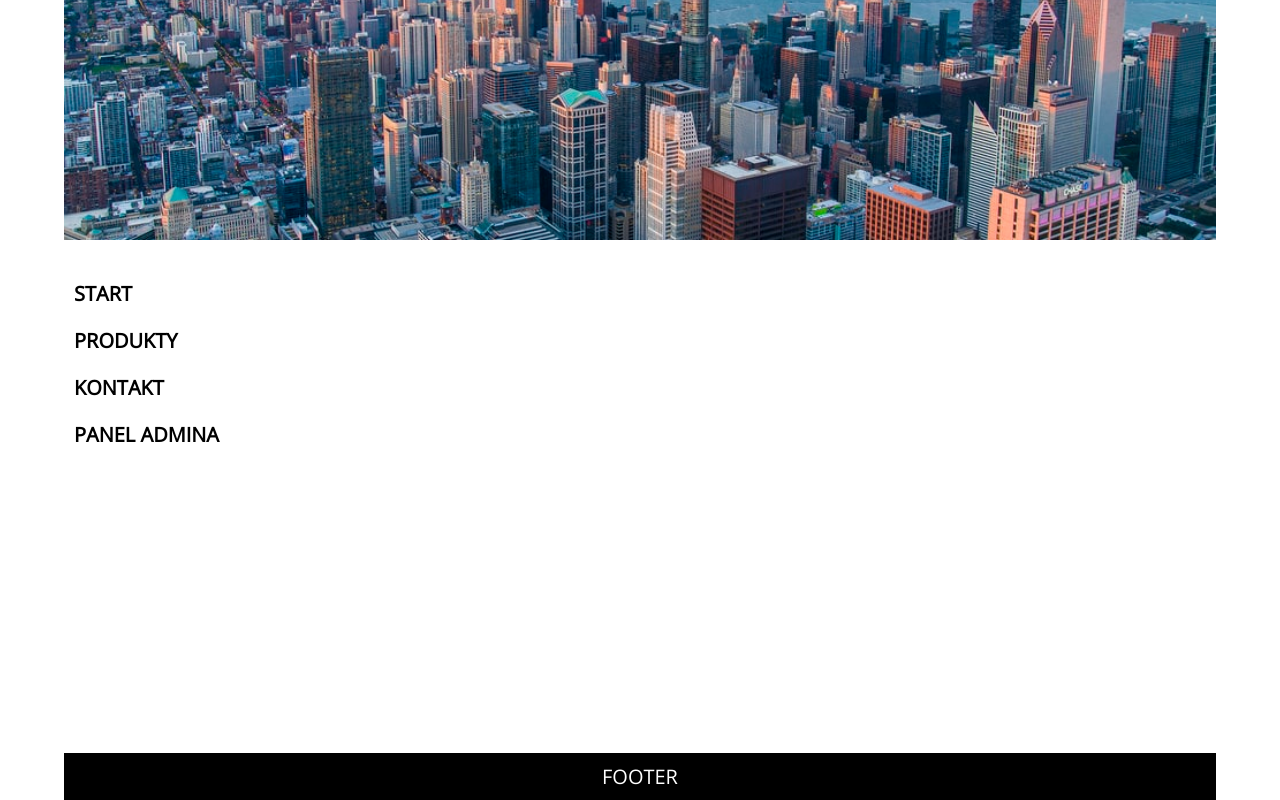
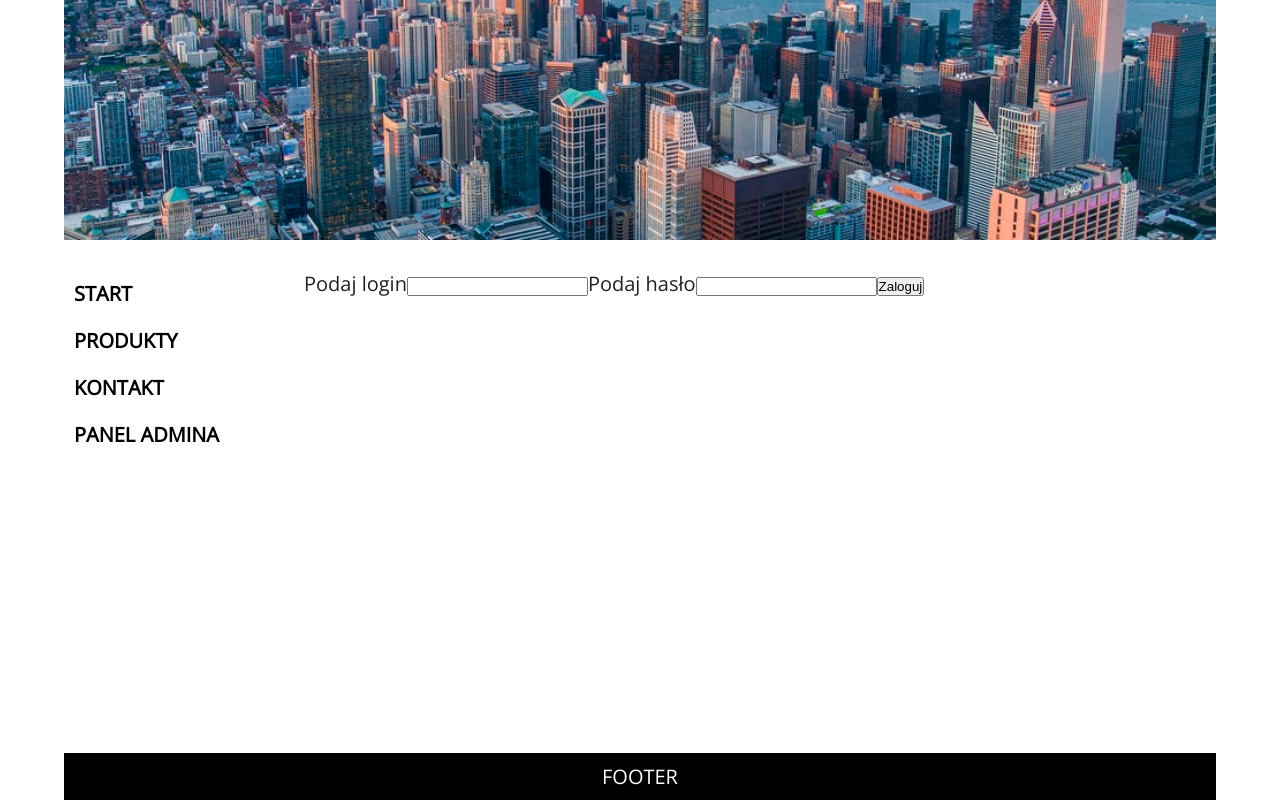
Before and after one commit to Rudimusprime/second-project-with-router, a React (Create React App) app: page /login in a window 1280 px wide. Built offline with nearby package versions, Linux system fonts and the light colour scheme.

Commit message:
Little fixes and don AdminPage with redirect

```diff
--- a/src/layouts/Page.js
+++ b/src/layouts/Page.js
@@ -1,26 +1,30 @@
 import React from 'react';
-import {Route} from 'react-router-dom';
+import {Route, Switch} from 'react-router-dom';
 
 import HomePage from "../pages/HomePage";
 import ProductPage from "../pages/ProductPage";
 import ContactPage from "../pages/ContactPage";
 import AdminPage from "../pages/AdminPage";
+import LoginPage from "../pages/LoginPage";
+import ErrorPage from "../pages/ErrorPage";
 
 const Page = () => {
     return (
         <>
+            <Switch>
                 <Route path="/"
                        exact
                        component={HomePage}/>
-            <Route path="/product"
-                   exact
+                <Route path="/products"
                        component={ProductPage}/>
                 <Route path="/contact"
-                   exact
                        component={ContactPage}/>
                 <Route path="/admin"
-                   exact
                        component={AdminPage}/>
+                <Route path="/login"
+                       component={LoginPage}/>
+                <Route component={ErrorPage}/>
+            </Switch>
         </>
     );
 }
--- a/src/pages/AdminPage.js
+++ b/src/pages/AdminPage.js
@@ -1,15 +1,15 @@
 import React from 'react';
-import {Route} from "react-router-dom";
+import {Redirect, Route} from "react-router-dom";
 
-const permission = false;
+const permission = true;
 
 const AdminPage = () => {
     return (
-        <>
-            <Route redner={() => (
-                permission ? (<h3>Panel admina - dzień dobry</h3>) : ("xd")
+            <Route render={() => (
+                permission ? (<h3>Panel admina - dzień dobry</h3>) : (
+                    <Redirect to={"/login"}/>
+                )
             )}/>
-        </>
     );
 }
 
--- a/src/pages/ContactPage.js
+++ b/src/pages/ContactPage.js
@@ -1,16 +1,25 @@
 import React from 'react';
-import '../styles/ContactPage.css'
+import '../styles/ContactPage.css';
+import {Prompt} from "react-router-dom";
 
 class ContactPage extends React.Component {
 
     state = {
         value: "",
+        isEmpty: true,
     }
 
     handleChange = (e) => {
         if (e.target.value.length > 0) {
             this.setState({
                 value: e.target.value,
+                isEmpty: false,
+            })
+        }
+        else{
+            this.setState({
+                value: e.target.value,
+                isEmpty: true,
             })
         }
     }
@@ -19,6 +28,7 @@ class ContactPage extends React.Component {
         e.preventDefault();
         this.setState({
             value: "",
+            isEmpty: true,
         })
 
     }
@@ -34,6 +44,8 @@ class ContactPage extends React.Component {
                                   onChange={this.handleChange}/>
                         <button>Wyślij</button>
                     </form>
+                    <Prompt when={!this.state.isEmpty}
+                            message={"Kolego! Masz neizapisane zmiany na stronie!"}/>
                 </div>
             </>
         );
--- /dev/null
+++ b/src/pages/LoginPage.js
@@ -0,0 +1,18 @@
+import React from "react";
+
+const LoginPage=()=>{
+    return(
+        <div>
+            <label htmlFor="">Podaj login
+                <input type="text"/>
+            </label>
+            <label htmlFor="">Podaj hasło
+                <input type="password"/>
+            </label>
+            <button>Zaloguj</button>
+        </div>
+    )
+
+}
+
+export default LoginPage;
```
Lines whose indentation alone changed are shown as unchanged.
